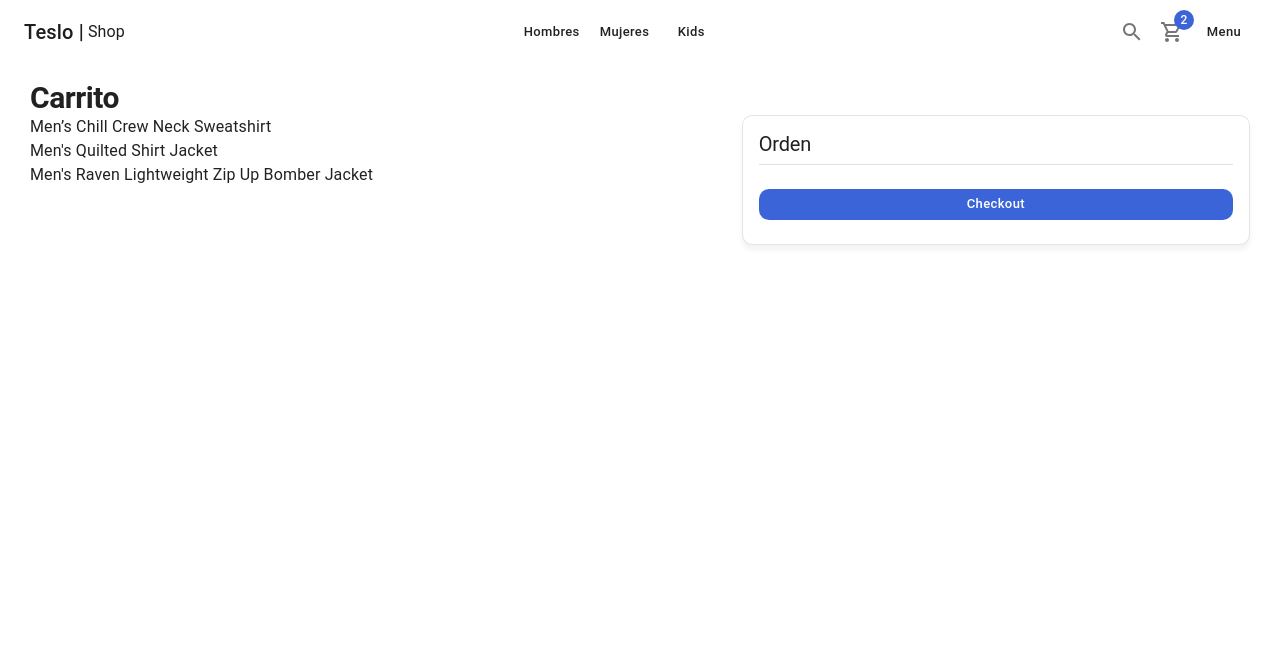
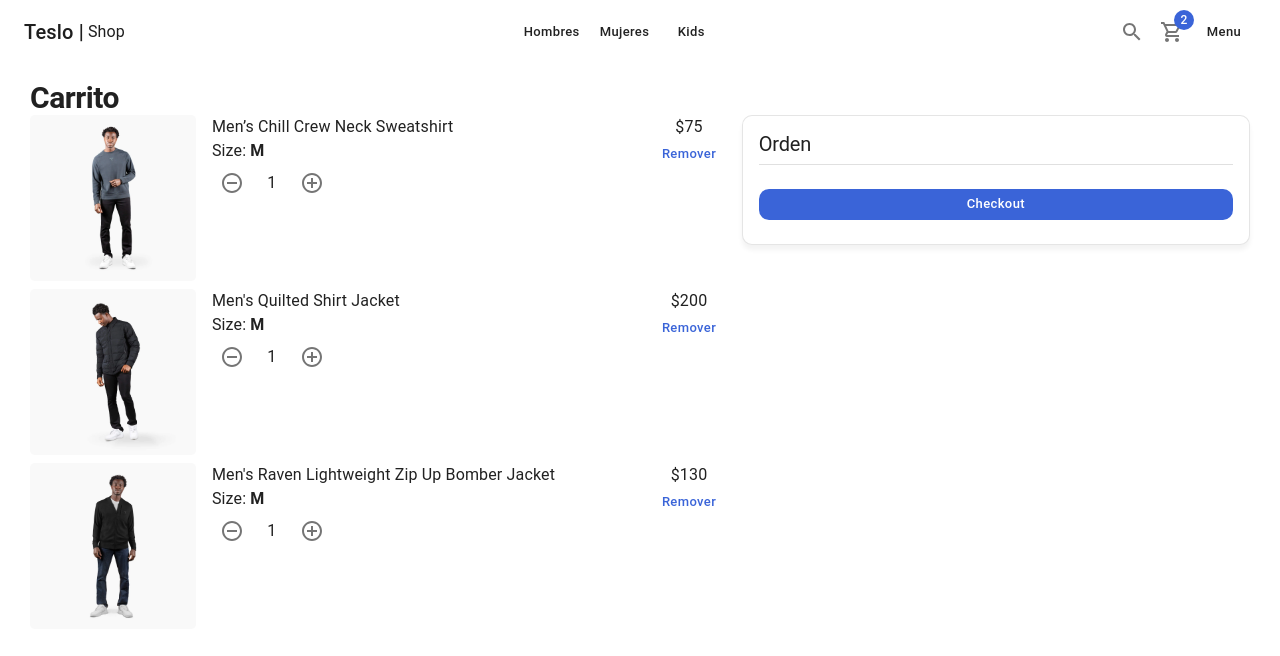
Before and after one commit to jeronimogarcia/Teslo-shop, a Next.js app: page /cart in a window 1280 px wide. Shown: the top 656 px of the page. Built offline with nearby package versions, Linux system fonts and the light colour scheme.

Commit message:
Show products in cart

```diff
--- a/components/cart/CartList.tsx
+++ b/components/cart/CartList.tsx
@@ -1,5 +1,15 @@
-import { Typography } from "@mui/material";
+import {
+  Box,
+  Button,
+  CardActionArea,
+  CardMedia,
+  Grid,
+  Link,
+  Typography,
+} from "@mui/material";
 import { initialData } from "../../database/products";
+import NextLink from "next/link";
+import { ItemCounter } from "../ui";
 
 const productsInCart = [
   initialData.products[0],
@@ -11,7 +21,42 @@ export const CartList = () => {
   return (
     <>
       {productsInCart.map((product) => (
-        <Typography key={product.slug}>{product.title}</Typography>
+        <Grid container spacing={2} key={product.slug} sx={{ mb: 1 }}>
+          <Grid item xs={3}>
+            <NextLink href="/product/slug" passHref legacyBehavior>
+              <Link>
+                <CardActionArea>
+                  <CardMedia
+                    image={`products/${product.images[0]}`}
+                    component="img"
+                    sx={{ borderRadius: "5px" }}
+                  ></CardMedia>
+                </CardActionArea>
+              </Link>
+            </NextLink>
+          </Grid>
+          <Grid item xs={7}>
+            <Box display="flex" flexDirection="column">
+              <Typography variant="body1"> {product.title}</Typography>
+              <Typography variant="body1">
+                Size: <strong>M</strong>
+              </Typography>
+              <ItemCounter />
+            </Box>
+          </Grid>
+          <Grid
+            item
+            xs={2}
+            display="flex"
+            alignItems="center"
+            flexDirection="column"
+          >
+            <Typography>${product.price}</Typography>
+            <Button variant="text" color="secondary">
+              Remover
+            </Button>
+          </Grid>
+        </Grid>
       ))}
     </>
   );
```
